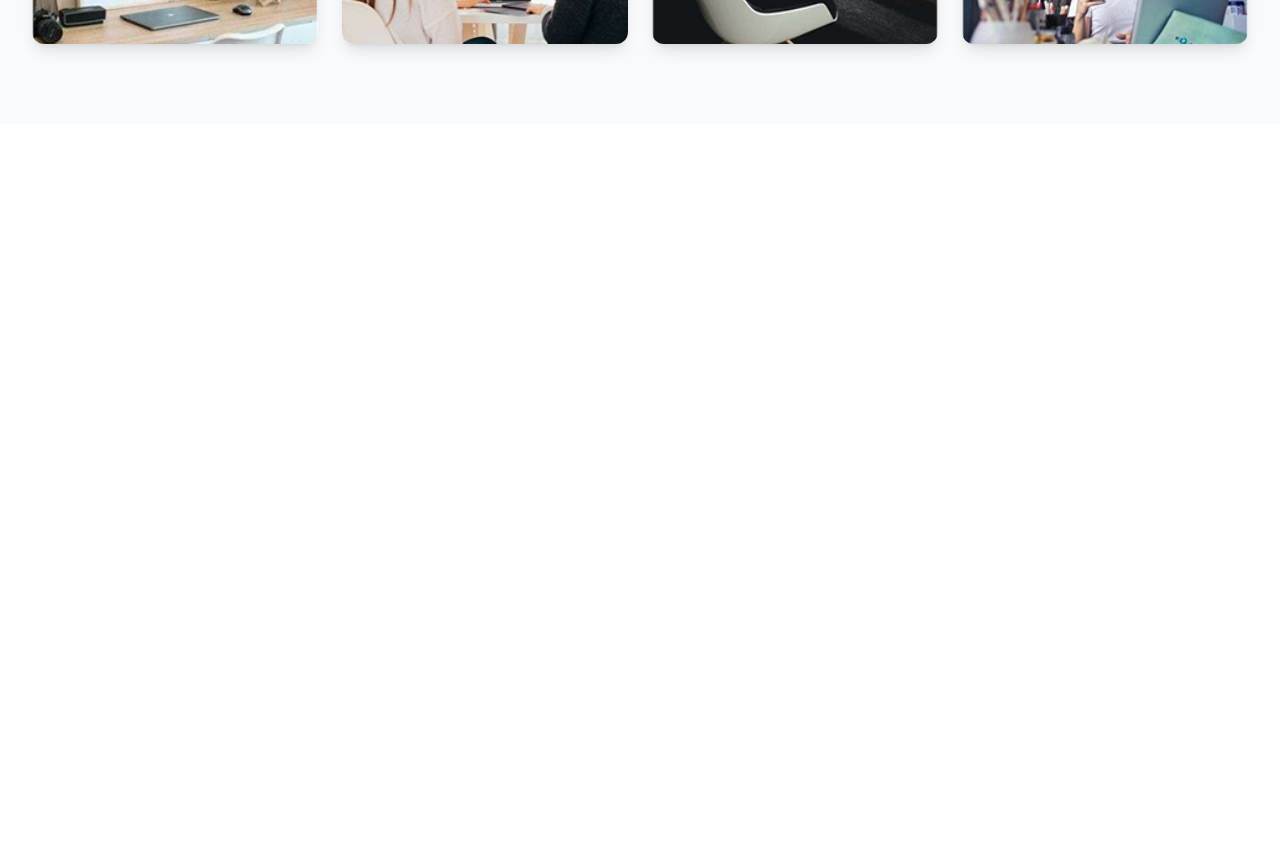
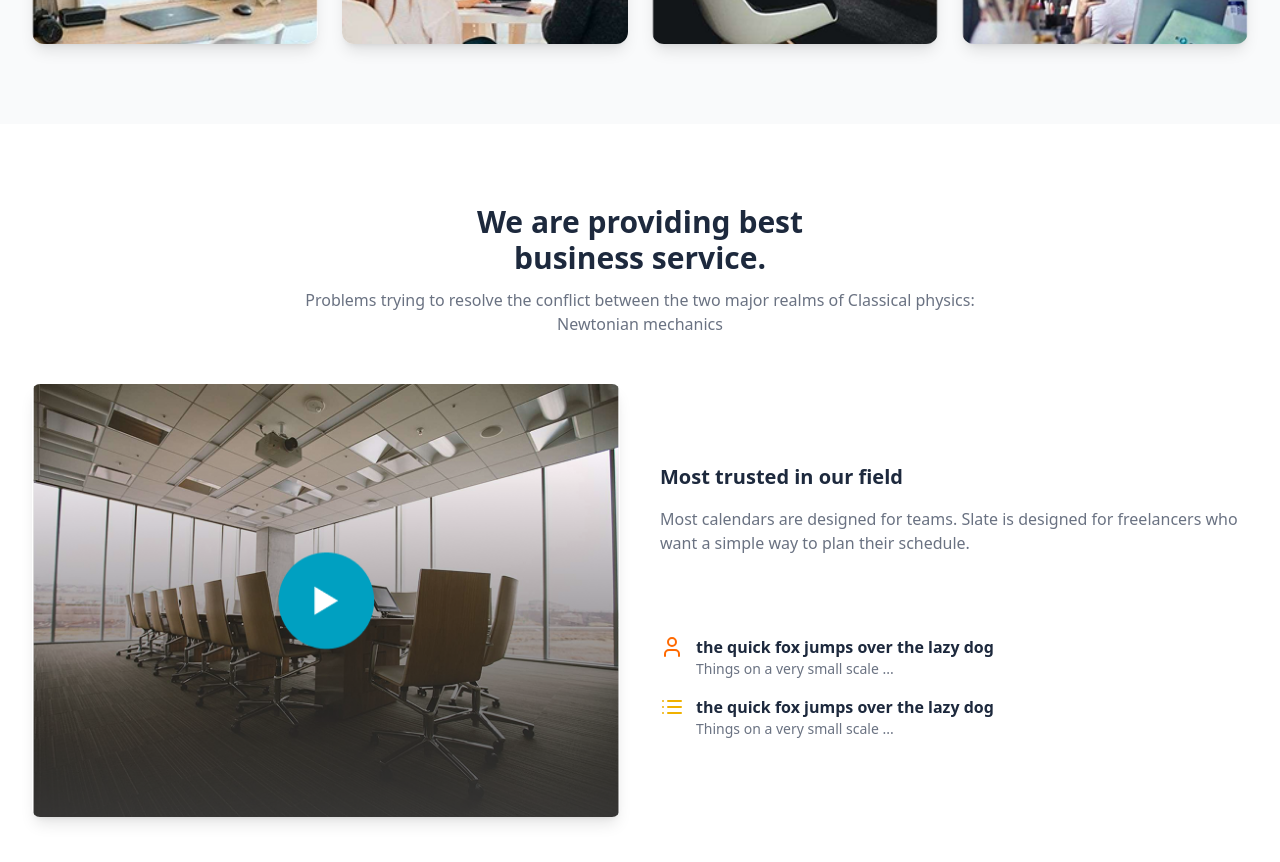
Before and after one commit to mohammad-reza99/Indicrop, a React (Vite) app: page / in a window 1280 px wide. Shown: the part 1640-2502 px from the top of the page. Before the commit the page ends 1764 px from the top, so only its background shows below. Built offline with nearby package versions, Linux system fonts and the light colour scheme.

Commit message:
feat: add About component to highlight business services and features

```diff
--- a/src/App.jsx
+++ b/src/App.jsx
@@ -2,6 +2,7 @@ import { useState } from "react";
 import Header from "./components/Header";
 import WhyChooseUs from "./components/WhyChooseUs";
 import TipsCards from "./components/TipsCards";
+import About from "./components/About";
 
 function App() {
   const [count, setCount] = useState(0);
@@ -11,6 +12,7 @@ function App() {
       <Header />
       <WhyChooseUs />
       <TipsCards />
+      <About />
     </>
   );
 }
--- /dev/null
+++ b/src/components/About.jsx
@@ -0,0 +1,67 @@
+import React from "react";
+import { Play, User, List } from "lucide-react";
+import ColImg from "../assets/col-md-8.png";
+
+const features = [
+  {
+    color: "text-orange-500",
+    icon: <User className="w-6 h-6" />,
+    title: "the quick fox jumps over the lazy dog",
+    desc: "Things on a very small scale ...",
+  },
+  {
+    color: "text-yellow-500",
+    icon: <List className="w-6 h-6" />,
+    title: "the quick fox jumps over the lazy dog",
+    desc: "Things on a very small scale ...",
+  },
+];
+
+const About = () => {
+  return (
+    <section className="bg-white">
+      <div className="mx-auto max-w-7xl px-4 sm:px-6 lg:px-8 sm:py-20">
+        <div className="text-center mb-12">
+          <h2 className="text-2xl sm:text-3xl font-extrabold text-slate-800">
+            We are providing best <br className="hidden sm:block" />
+            business service.
+          </h2>
+          <p className="mt-3 text-gray-500 text-sm sm:text-base max-w-2xl mx-auto">
+            Problems trying to resolve the conflict between the two major realms
+            of Classical physics: Newtonian mechanics
+          </p>
+        </div>
+        <div className="grid grid-cols-1 lg:grid-cols-2 gap-10 items-center">
+          <div className="relative">
+            <img src={ColImg} className="rounded-lg shadow-lg" />
+            <button className="absolute inset-0 flex items-center justify-center"></button>
+          </div>
+          <div>
+            <h3 className="text-xl font-bold text-slate-800 mb-4">
+              Most trusted in our field
+            </h3>
+            <p className="text-gray-500 mp-6">
+              Most calendars are designed for teams. Slate is designed for
+              freelancers who want a simple way to plan their schedule.
+            </p>
+            <div className="space-y-4 mt-20">
+              {features.map((feature, index) => (
+                <div key={index} className="flex items-start gap-3">
+                  <div className={feature.color}>{feature.icon}</div>
+                  <div>
+                    <h4 className="font-semibold text-slate-800">
+                      {feature.title}
+                    </h4>
+                    <p className="text-sm text-gray-500">{feature.desc}</p>
+                  </div>
+                </div>
+              ))}
+            </div>
+          </div>
+        </div>
+      </div>
+    </section>
+  );
+};
+
+export default About;
```
